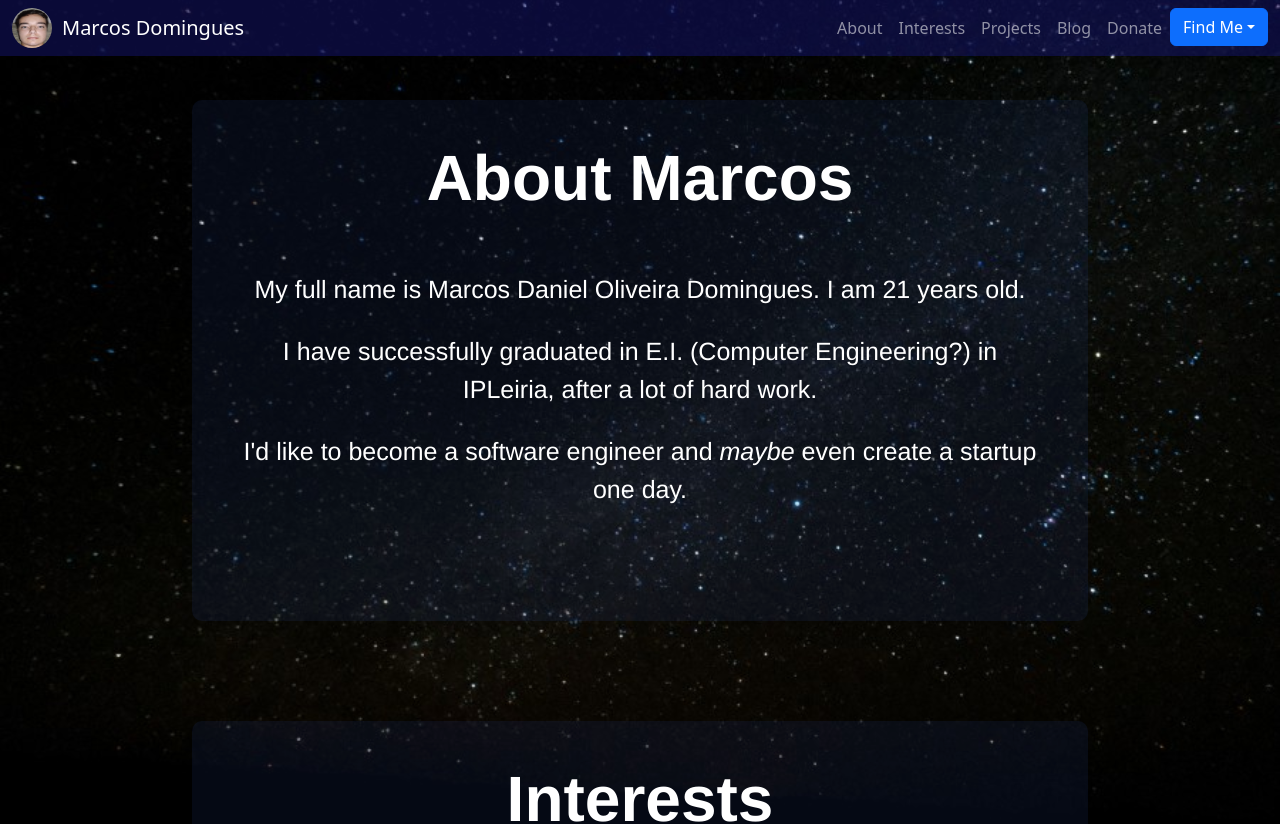
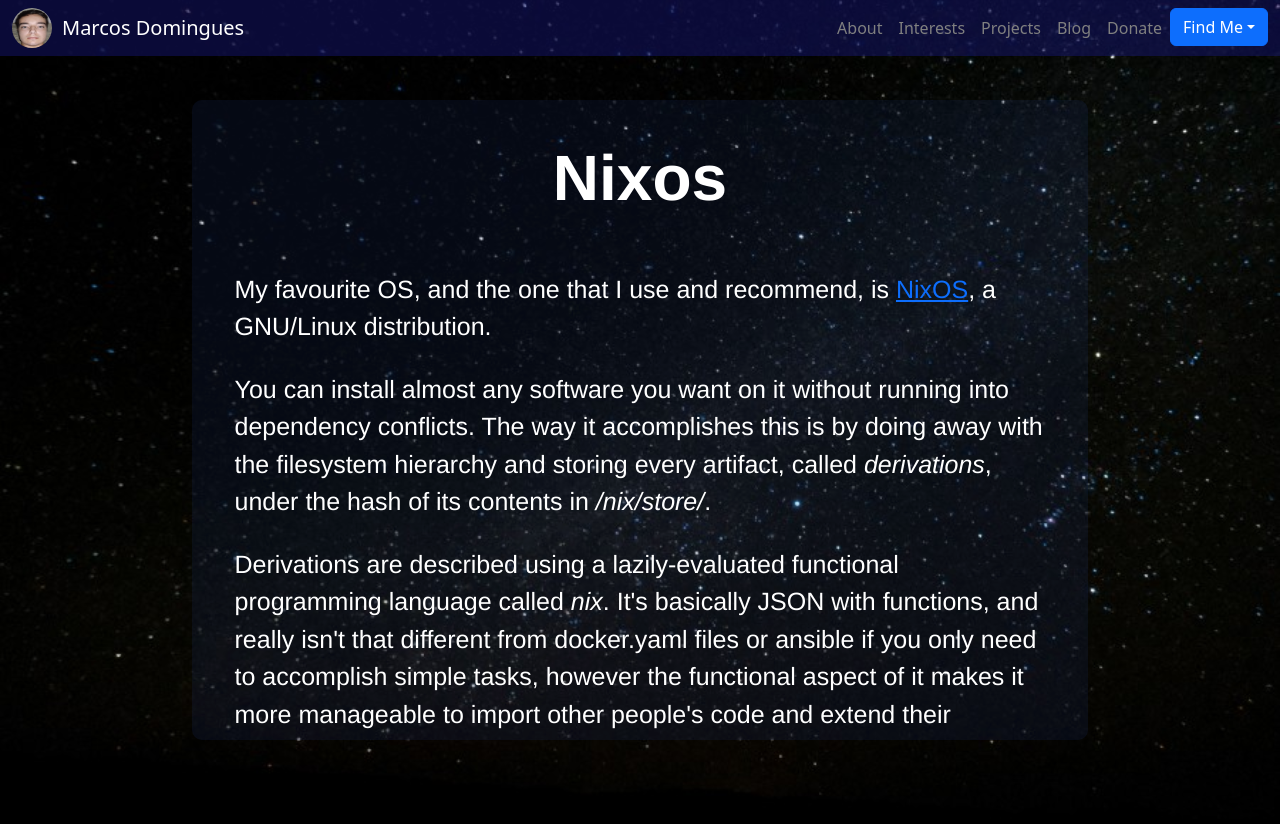
Before and after one commit to MarusDod/markitosweb, a React (Create React App) app: page /#/blog/nixos in a window 1280 px wide. Before the commit this address led to /#/. Shown: the top 824 px of the page. Built offline with nearby package versions, Linux system fonts and the light colour scheme.

Commit message:
hash router

```diff
--- a/src/App.js
+++ b/src/App.js
@@ -14,14 +14,14 @@
 
 const App = () => (
   <div style={style}>
-    <BrowserRouter basename={process.env.PUBLIC_URL}>
+    <HashRouter basename={process.env.PUBLIC_URL}>
       <Routes>
         <Route path="/" element={<Homepage />} />
         <Route path="/blog" element={<Blog />} />
         <Route path="/blog/monero" element={<Monero />} />
         <Route path="/blog/nixos" element={<Nixos />} />
       </Routes>
-    </BrowserRouter>
+    </HashRouter>
   </div>
 )
 
--- /dev/null
+++ b/src/MyHashLink.js
@@ -0,0 +1,21 @@
+import { useEffect, useState } from "react";
+import { NavHashLink } from "react-router-hash-link";
+
+
+export default ({to,children}) => {
+    const [enter,setEnter] = useState(false)
+
+    return (
+    <NavHashLink
+        onMouseEnter={() => setEnter(true)}
+        onMouseLeave={() => setEnter(false)}
+        smooth to={to} style={{
+            textDecoration:"none",
+            margin:"auto",
+            color: "grey",
+            padding:"0.5rem",
+            backgroundColor: enter === true ? 'blue':'transparent',
+        }}>
+        {children}
+    </NavHashLink>
+)}
--- a/src/articles/Blog.module.css
+++ b/src/articles/Blog.module.css
@@ -17,18 +17,18 @@
     display:flex;
     flex-direction: column;
     align-items: center;
-    justify-content: start;
+    justify-content: flex-start;
 }
 
-@media (min-width: 850px) {
+/*@media (min-width: 850px) {
     .threadContainer {
-        /*width: 70%;*/
+        width: 70%;
     }
-}
+}*/
 
 .threadTitle {
     display:flex;
-    align-items: end;
+    align-items: flex-end;
     grid-area: title;
     text-align: left;
     font-family: verdana;
--- a/src/donate.js
+++ b/src/donate.js
@@ -29,7 +29,7 @@
             or by copy pasting this address on your wallet (hope you are not using a custodial one :{')'}).
         </Paragraph>
         <Paragraph center>
-            <img style={{width:"1em",}} src="https://cdn.cdnlogo.com/logos/m/88/monero.svg" />
+            <img width="1em" alt="monero icon" src="https://cdn.cdnlogo.com/logos/m/88/monero.svg" />
             {''} Address:
         </Paragraph>
         <div style={{display: 'flex',width:"80%",marginBottom:"1em",whiteSpace:"nowrap"}}>
@@ -40,7 +40,7 @@
                 disabled
             />
             <button className="btn btn-secondary" onClick={copyToClipboard} title="copy to clipboard">
-                <svg xmlns="https://www.w3.org/2000/svg" width="20" height="30" fill="currentColor" className="bi bi-clipboard" viewBox="0 0 16 16">
+                <svg xmlns="https://www.w3.org/2000/svg" title="copy to clipboard" width="20" height="30" fill="currentColor" className="bi bi-clipboard" viewBox="0 0 16 16">
                     <path d="M4 1.5H3a2 2 0 0 0-2 2V14a2 2 0 0 0 2 2h10a2 2 0 0 0 2-2V3.5a2 2 0 0 0-2-2h-1v1h1a1 1 0 0 1 1 1V14a1 1 0 0 1-1 1H3a1 1 0 0 1-1-1V3.5a1 1 0 0 1 1-1h1v-1z"/>
                     <path d="M9.5 1a.5.5 0 0 1 .5.5v1a.5.5 0 0 1-.5.5h-3a.5.5 0 0 1-.5-.5v-1a.5.5 0 0 1 .5-.5h3zm-3-1A1.5 1.5 0 0 0 5 1.5v1A1.5 1.5 0 0 0 6.5 4h3A1.5 1.5 0 0 0 11 2.5v-1A1.5 1.5 0 0 0 9.5 0h-3z"/>
                 </svg>
--- a/src/interests.js
+++ b/src/interests.js
@@ -34,6 +34,7 @@
                 src={process.env.PUBLIC_URL + "/favicon.ico"}
                 width="25px"
                 alt="ReactJS"
+                title="ReactJS"
                 />
             ReactJS as I'm a bit crude on frontend.
             The only reason I didn't build this website with pure html/css
--- a/src/navbar.js
+++ b/src/navbar.js
@@ -1,8 +1,8 @@
 import Nav from 'react-bootstrap/Nav'
 import NavLink from 'react-bootstrap/NavLink'
 import Perfil from './assets/perfil.png'
-import { ButtonGroup, Container, Dropdown, DropdownButton, Navbar, NavbarBrand, NavDropdown } from 'react-bootstrap';
-import { useEffect, useState } from 'react';
+import {Container, Dropdown, DropdownButton, Navbar, NavbarBrand, NavDropdown } from 'react-bootstrap';
+import MyHashLink from './MyHashLink'
 
 export default () => {
     const socials = {
@@ -36,11 +36,11 @@
                 <Navbar.Toggle aria-controls="responsive-navbar-nav" />
                 <Navbar.Collapse className="justify-content-end">
                     <Nav navbarScroll variant="pills">
-                        <Nav.Link href="/#about">About</Nav.Link>
-                        <Nav.Link href="/#interests">Interests</Nav.Link>
-                        <Nav.Link href="/#projects">Projects</Nav.Link>
-                        <Nav.Link href="/blog">Blog</Nav.Link>
-                        <Nav.Link href="/#donate">Donate</Nav.Link>
+                        <MyHashLink to="/#about">About</MyHashLink>
+                        <MyHashLink to="/#interests">Interests</MyHashLink>
+                        <MyHashLink to="/#projects">Projects</MyHashLink>
+                        <MyHashLink to="/blog">Blog</MyHashLink>
+                        <MyHashLink to="/#donate">Donate</MyHashLink>
 
                         <Dropdown >
                             <Dropdown.Toggle>Find Me</Dropdown.Toggle>
```
Also changed, not shown: src/assets/.jpg (deleted).
